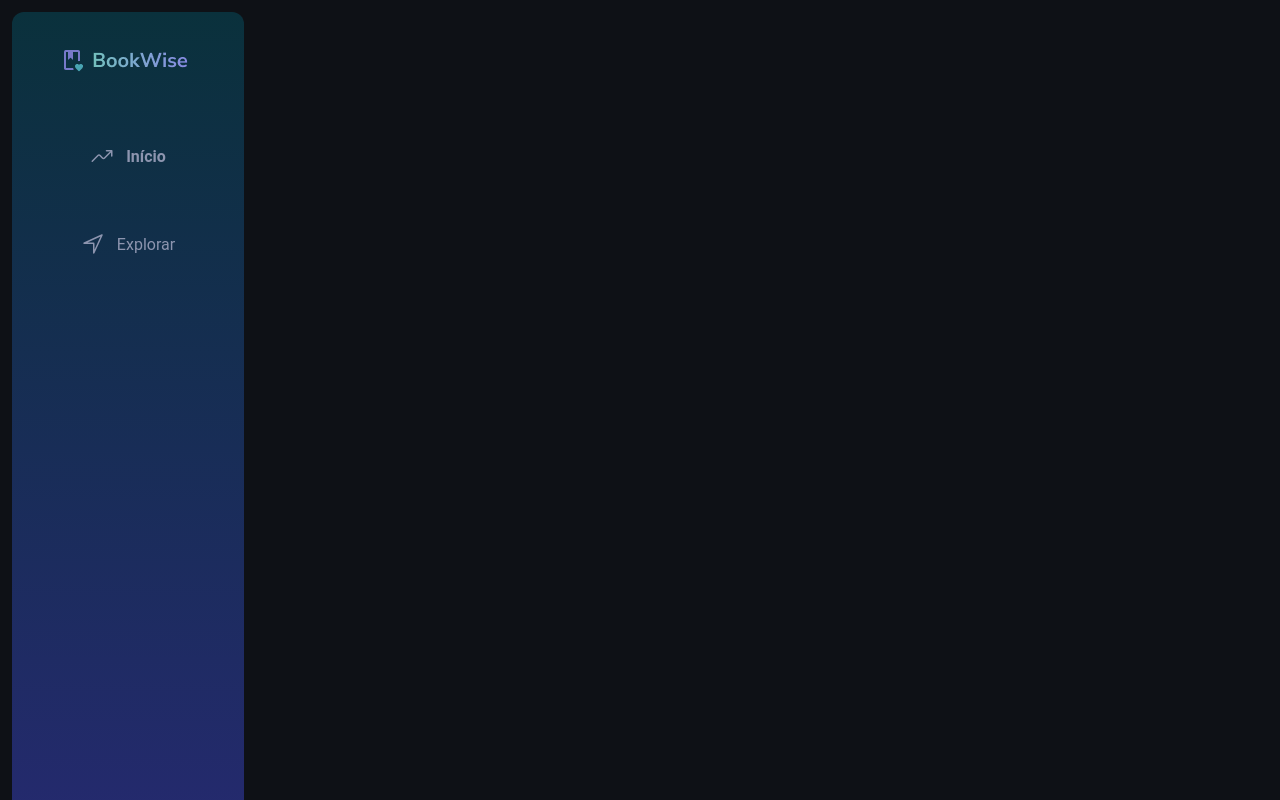
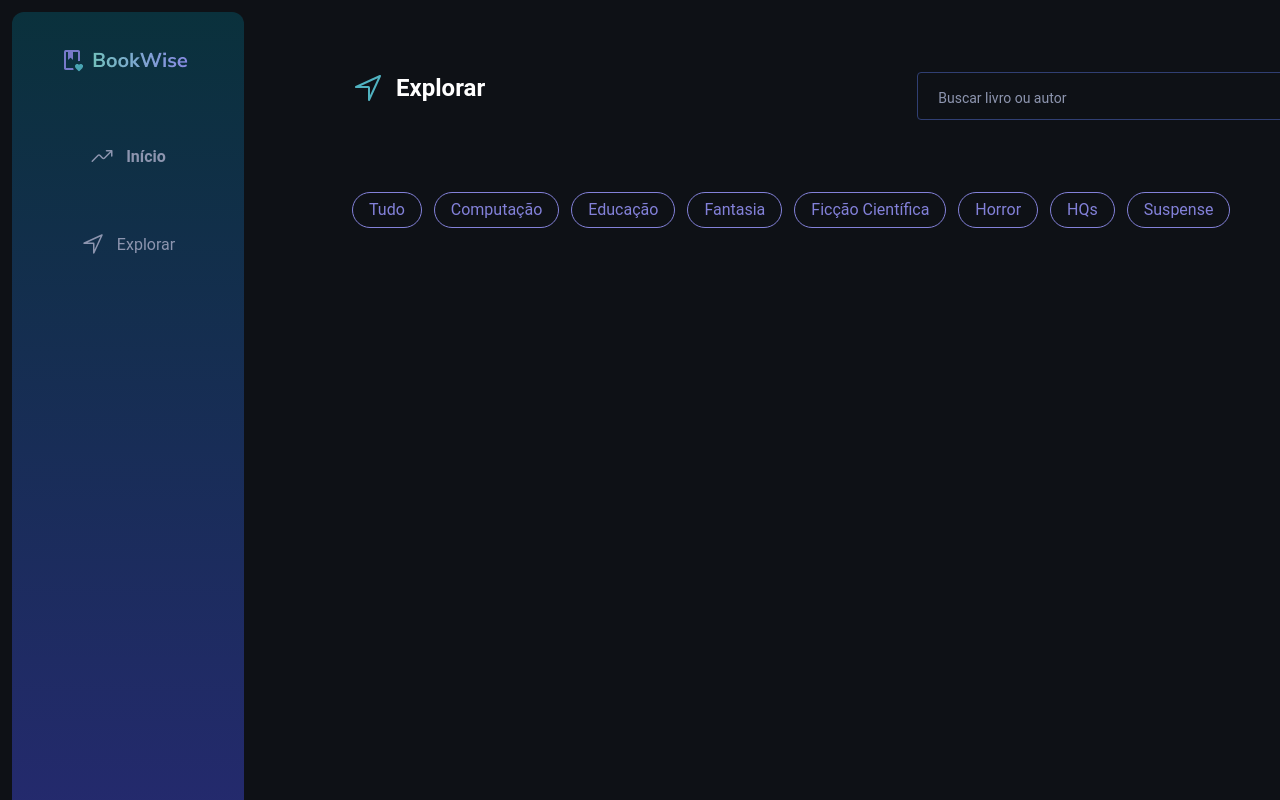
Before and after one commit to EngJao89/ignite-reactjs-bookwise, a Next.js app: page /explore in a window 1280 px wide. Shown: the top 800 px of the page. Built offline with nearby package versions, Linux system fonts and the light colour scheme.

Commit message:
feat(bw10-layout-issues): corrige layout de explore e home

```diff
--- /dev/null
+++ b/src/layout/DefaultLayout/index.tsx
@@ -0,0 +1,16 @@
+import { ReactNode } from "react"
+import { Container, Content } from "./styles"
+import { Sidebar } from "@/components/Sidebar"
+
+interface DefaultLayoutProps {
+  children: ReactNode | ReactNode[]
+}
+
+export function DefaultLayout({ children }: DefaultLayoutProps) {
+  return (
+    <Container>
+      <Sidebar />
+      <Content>{children}</Content>
+    </Container>
+  )
+}
--- /dev/null
+++ b/src/layout/DefaultLayout/styles.ts
@@ -0,0 +1,10 @@
+import styled from "styled-components";
+
+export const Container = styled.div`
+  display: flex;
+`;
+
+export const Content = styled.div`
+  flex-grow: 1;
+  padding: 72px 96px 48px;
+`;
--- a/src/pages/explore/index.tsx
+++ b/src/pages/explore/index.tsx
@@ -13,18 +13,23 @@ import {
   TextSearch,
   Container
 } from "./styles";
+import { DefaultLayout } from "@/layout/DefaultLayout";
+import Head from "next/head";
 
 export default function Explore(){
 
   return (
+    <>
+      <Head>
+        <title>Explorar | Book Wise</title>
+      </Head>
+      <DefaultLayout>
         <Container>
-    <Sidebar/>
           <ContentTitle>
             <IoNavigateOutline size={32} color="#50B2C0"/>
             <TextHeader>
               Explorar
             </TextHeader>
-    </ContentTitle>
 
             <InputSearch>
               <TextSearch>
@@ -32,11 +37,15 @@ export default function Explore(){
                 </TextSearch>
               <IoSearchOutline size={20} color="#8D95AF"/>
             </InputSearch>
+          </ContentTitle>
+
 
 
           <ContentTag>
             <Categories />
           </ContentTag>
         </Container>
+      </DefaultLayout>
+    </>
   )
 }
--- a/src/pages/explore/styles.ts
+++ b/src/pages/explore/styles.ts
@@ -1,19 +1,19 @@
 import styled from "styled-components";
 
 export const Container = styled.div`
-  width: 1440px;
-  height: 1290px;
+  display: flex;
+  flex-direction: column;
+  gap: 48px;
 `;
 
 export const ContentTitle = styled.div`
   display: flex;
-  width: 146px;
-  justify-content: center;
-  align-items: center;
+  flex-direction: row;
   gap: 12px;
 `;
 
 export const TextHeader = styled.span`
+  display: flex;
   color: ${(props) => props.theme.white};
   font-family: 'Roboto';
   font-size: 24px;
@@ -27,6 +27,7 @@ export const InputSearch = styled.div`
   width: 433px;
   height: 48px;
   padding: 14px 20px;
+  margin-left: 420px;
   gap: 8px;
   flex-shrink: 0;
   border: 1px solid;
@@ -45,5 +46,6 @@ export const TextSearch = styled.span`
 `;
 
 export const ContentTag =styled.div`
-margin-top: 24px;
+  display: flex;
+  margin-top: 24px;
 `;
--- a/src/pages/styles.ts
+++ b/src/pages/styles.ts
@@ -3,7 +3,6 @@ import styled from "styled-components";
 export const Container = styled.main`
   display: flex;
   flex-direction: space-between;
-  align-items: center;
   gap: 16px;
 `;
 
@@ -21,7 +20,6 @@ export const TextHeader = styled.p`
   font-weight: 700;
   line-height: 140%; /* 33.6px */
   gap: 16px;
-  margin-top: 72px;
 `;
 
 export const TextSubtitle = styled.p`
@@ -35,6 +33,4 @@ export const TextSubtitle = styled.p`
   margin-bottom: 16px;
 `;
 
-export const ContainerTrend = styled.div`
-
-`;
+export const ContainerTrend = styled.div``;
```
Also changed, not shown: src/pages/index.tsx (+10 -3 lines). Lines whose indentation alone changed are shown as unchanged.
